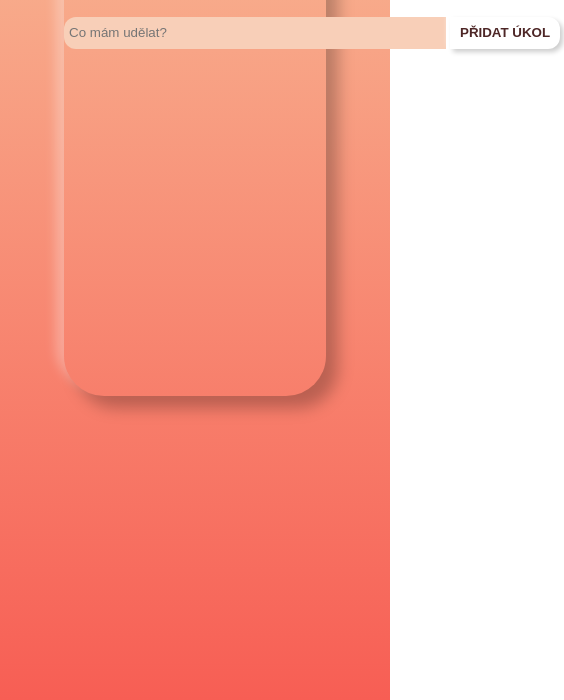
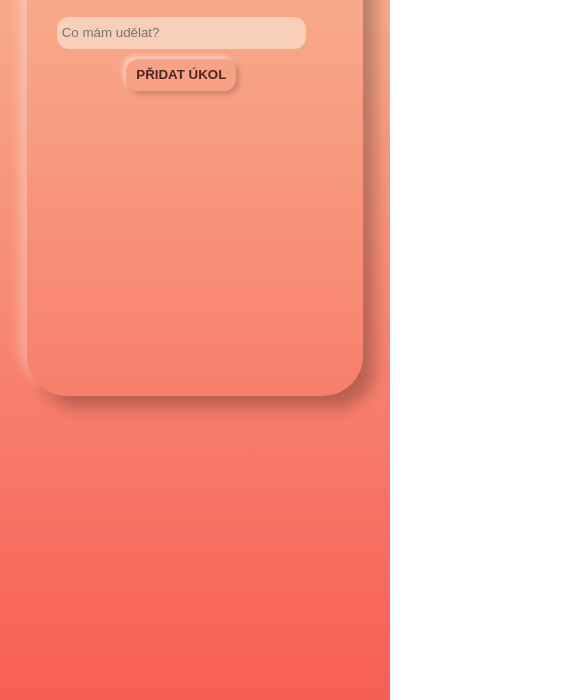
Before and after one commit to dostalovamagdalena/Ukolnicek3, a plain HTML site: page index.html in a window 390 px wide. Shown: the part 144-844 px from the top of the page, 564 px wide, since content can reach past the window. Drawn offline with Linux system fonts and the light colour scheme.

Commit message:
responzivnější pro telefon

```diff
--- a/style.css
+++ b/style.css
@@ -38,7 +38,7 @@ header {
 
 .content {
 
-  width: 500px;
+  width: 70%;
   /*height: 300px;*/
 
   display: flex;
@@ -116,3 +116,49 @@ header {
   color: rgb(77, 38, 38);
 
 }
+@media only screen and (max-width: 1000px) {
+  .content {
+    width: 100%;
+    padding-left: 30px;
+  }
+}
+@media only screen and (max-width: 800px) {
+  .new-form {
+    width: 80%;
+  }
+  .main-panel {
+    width: 80%;
+  }
+  .task-input {
+    width: 60%;
+  }
+  .content {
+    width: 100%;
+    padding-left: 20px;
+  }
+
+  }
+  @media only screen and (max-width:560px) {
+
+    .main-panel {
+      width: 90%;
+    }
+  }
+  @media only screen and (max-width: 450px) {
+    .send-button {
+      border-radius: 12px;
+    }
+    .task-input {
+      border-radius: 12px;
+      width: 90%;
+    }
+    .new-form {
+      display: flex;
+      align-items: center;
+      flex-direction: column;
+      gap: 10px;
+    }
+    .new-div {
+      width: 80%;
+    }
+  }
```
